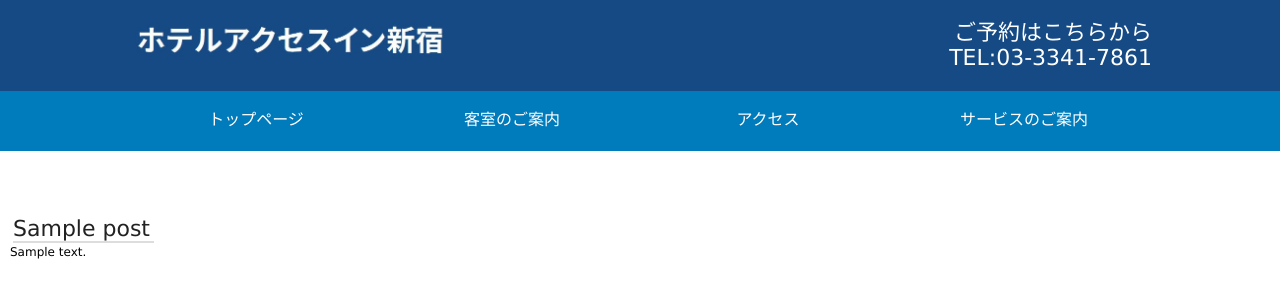
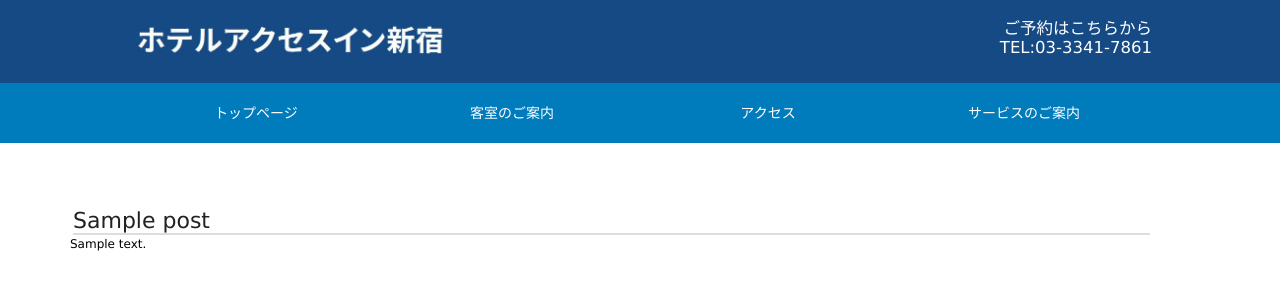
Before and after one commit to aribaba/hotel_web_site, a WordPress theme: template index.php in a window 1280 px wide. Shown: the top 300 px of the page. Run offline with PHP 8.4 and a stand-in for WordPress, Linux system fonts and the light colour scheme; the site name, menu and one post (Sample post) are stand-ins, and other content is empty.

Commit message:
contents部 - googlemapsのiframeを修正 - wrapを100% main-contentsを90%で中央に寄せた

```diff
--- a/header.php
+++ b/header.php
@@ -67,14 +67,14 @@ echo ' | ' . sprintf('%sページ',
       <!--会社情報ページとアクセス情報に表示させたい内容-->
       <img class="object-outside" src="<?php echo get_template_directory_uri(); ?>\img\header__image_1.jpg" ; ?>
 
-      <?php elseif(is_page( 'hotel_info' ) ): ?>
-      <img class="object-outside" src="<?php echo get_template_directory_uri(); ?>\img\header__image_1.jpg" ; ?>
+    <?php elseif(is_page( 'room' ) ): ?>
+      <img class="object-outside" src="<?php echo get_template_directory_uri(); ?>\img\semi-doubleRoom_1.jpg" ; ?>
 
       <?php elseif(is_page( 'hotel_info' ) ): ?>
       <img class="object-outside" src="<?php echo get_template_directory_uri(); ?>\img\header__image_1.jpg" ; ?>
 
       <?php elseif(is_page( 'access' ) ): ?>
-      <img class="object-outside" src="<?php echo get_template_directory_uri(); ?>\img\header__image_1.jpg" ; ?>
+      <img class="object-outside" src="<?php echo get_template_directory_uri(); ?>\img\access.jpg" ; ?>
       <?php else: ?>
       <!--それ以外に表示させたい内容(入れる内容がない場合は空)-->
       <?php endif; ?>
--- a/sass/_base.scss
+++ b/sass/_base.scss
@@ -8,8 +8,8 @@ html,body {
 }
 
 body {
+	display: block;
 	width: 100%;
-	display: block;
 	position: relative;
 }
 
--- a/sass/_contents.scss
+++ b/sass/_contents.scss
@@ -2,17 +2,16 @@
 
 #Wrap {
 	display: inline-block;
-	position: relative;
-	float: right;
+	max-width: 1200px;
+	background: white;
+	margin:50px auto;
 	width: 100%;
-	min-height: 100%;
-
 }
 
 
 #MainColumn {
 	width: 90%;
-	margin: 20px auto;
+	margin: 0 auto;
 }
 
 #MainColumn h1 {
@@ -77,3 +76,18 @@
 	content: ":";
 	letter-spacing: 10px;
 }
+
+.google-maps{
+	position: relative;
+	padding-bottom: 75%;
+	height: 0;
+	overflow:hidden;
+}
+
+.google-maps iframe{
+	position: absolute;
+	top:0;
+	left: 0;
+	width: 100% !important;
+	height: 100% !important;
+}
--- a/sass/_header.scss
+++ b/sass/_header.scss
@@ -16,7 +16,7 @@
 
 .header-contents__block{
 	color: white;
-	font-size: 16px;
+	font-size: 14px;
 	//@mediaでwidthによってfont-size可変にする
 }
 
@@ -37,7 +37,7 @@
 
 .header__tel p{
 	text-align: right;
-	font-size: 2rem;
+	font-size: 1.5rem;
 }
 
 .navi {
--- a/sass/_parameter.scss
+++ b/sass/_parameter.scss
@@ -3,3 +3,22 @@
 //宣言系はこちらに記述。固有のカラーなども。
 
 $Color_theme : #164a84;
+$Color_theme_2 : #007bbb;
+
+@media (min-width: 100px) {
+  html {
+    font-size: 8px
+  }
+}
+
+@media (min-width: 768px) {
+  html {
+    font-size: 10px
+  }
+}
+
+@media (min-width: 1200px) {
+  html {
+    font-size: 11px
+  }
+}
--- a/style.css
+++ b/style.css
@@ -404,7 +404,7 @@ p {
 
 .header-contents__block {
   color: white;
-  font-size: 16px; }
+  font-size: 14px; }
 
 .header__logo {
   width: 40%;
@@ -419,7 +419,7 @@ p {
 
 .header__tel p {
   text-align: right;
-  font-size: 2rem; }
+  font-size: 1.5rem; }
 
 .navi {
   background-color: #007bbb;
@@ -440,10 +440,12 @@ p {
   display: inline-block;
   max-width: 1200px;
   background: white;
-  margin: 50px auto; }
+  margin: 50px auto;
+  width: 100%; }
 
 #MainColumn {
-  width: 90%; }
+  width: 90%;
+  margin: 0 auto; }
 
 #MainColumn h1 {
   font-weight: normal;
@@ -496,6 +498,19 @@ p {
   content: ":";
   letter-spacing: 10px; }
 
+.google-maps {
+  position: relative;
+  padding-bottom: 75%;
+  height: 0;
+  overflow: hidden; }
+
+.google-maps iframe {
+  position: absolute;
+  top: 0;
+  left: 0;
+  width: 100% !important;
+  height: 100% !important; }
+
 .footer {
   position: fixed;
   bottom: 0;
```
Also changed, not shown: img/access.JPG (added), img/semi-doubleRoom_1.jpg (added).
